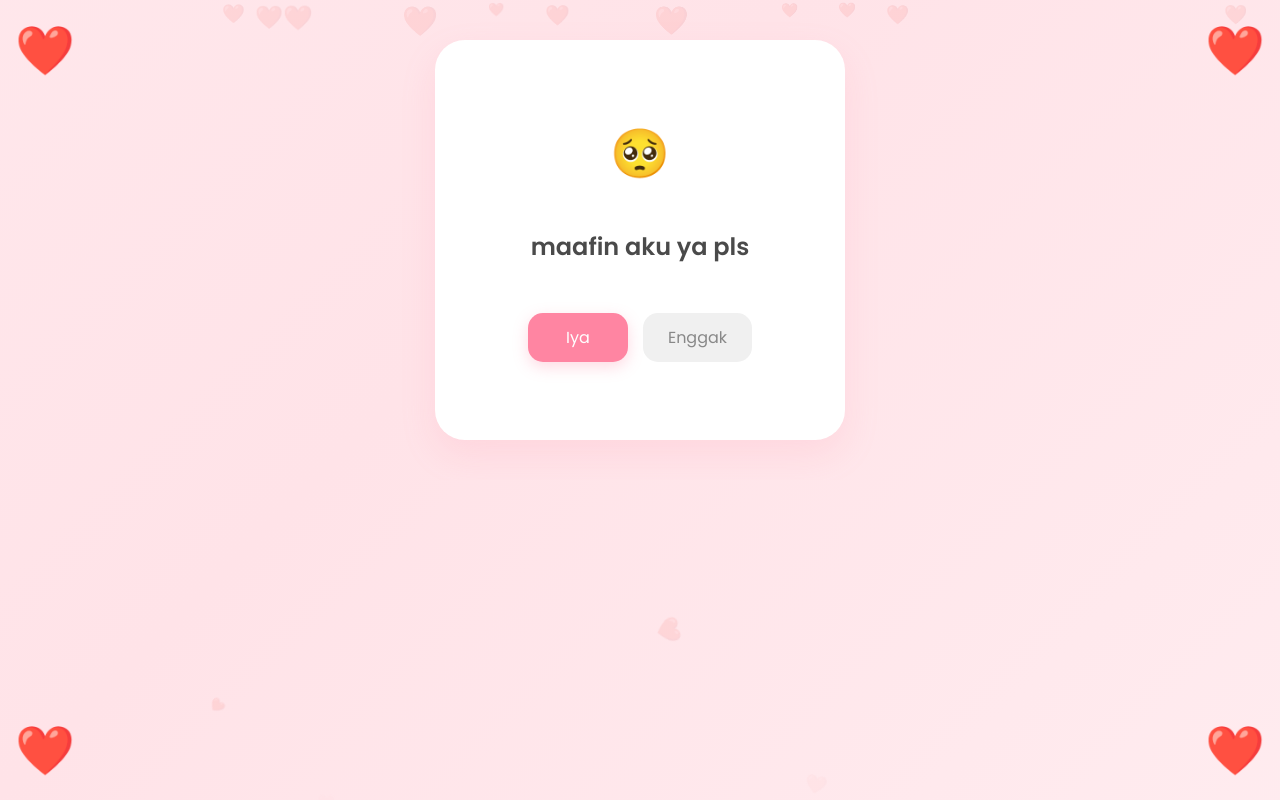
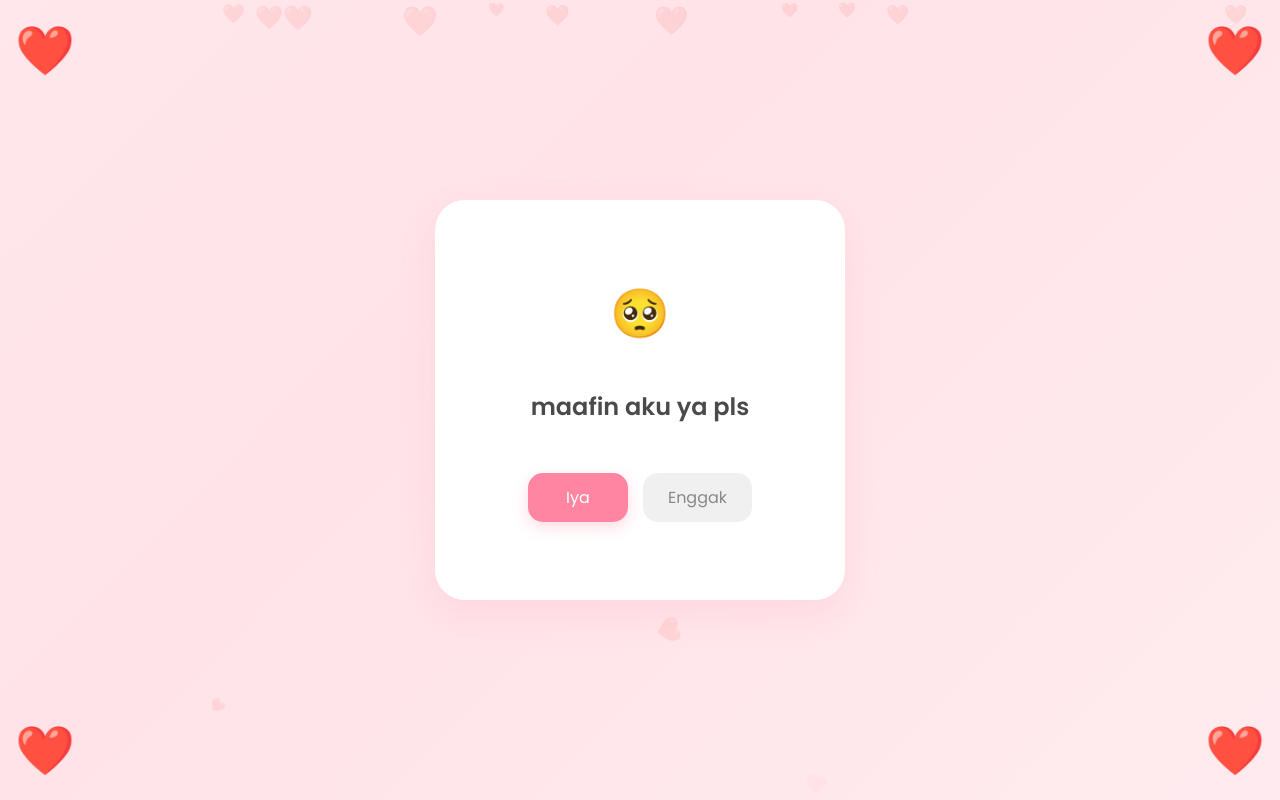
Before and after one commit to Gracetav/appaura, a plain HTML site: page public/index.html in a window 1280 px wide. Drawn offline with Linux system fonts and the light colour scheme.

Commit message:
Fix layout centering using display grid

```diff
--- a/public/index.html
+++ b/public/index.html
@@ -19,13 +19,8 @@
             box-sizing: border-box;
         }
 
-        html, body {
-            margin: 0;
-            padding: 0;
-            width: 100%;
-            min-height: 100%;
-            overflow-x: hidden;
-            overflow-y: auto;
+        html {
+            height: 100%;
         }
 
         body {
@@ -34,11 +29,15 @@
             background-size: 400% 400%;
             animation: gradientBG 15s ease infinite;
             color: var(--text);
-            display: flex;
-            justify-content: center;
-            align-items: center;
+            margin: 0;
+            padding: 0;
+            display: grid;
+            place-items: center;
+            min-height: 100vh;
             padding: 20px 0;
             position: relative;
+            overflow-x: hidden;
+            overflow-y: auto;
         }
 
         @keyframes gradientBG {
```
